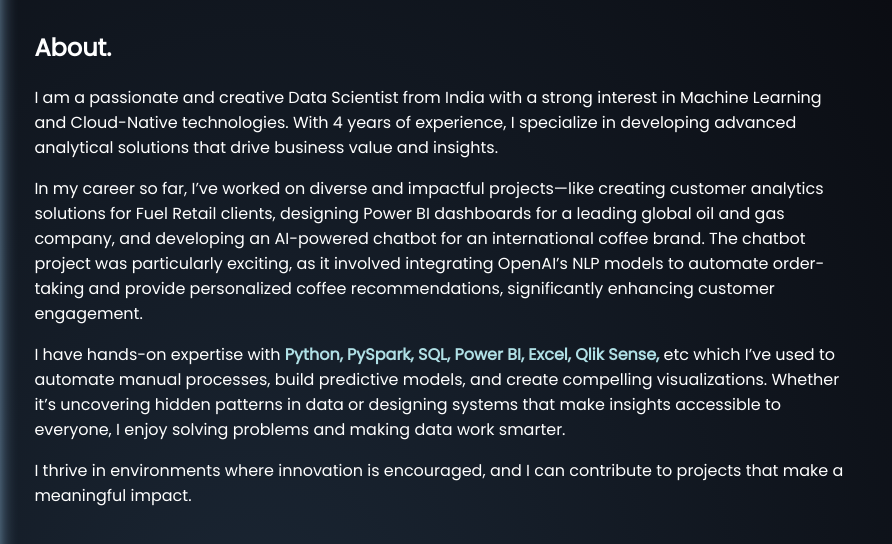
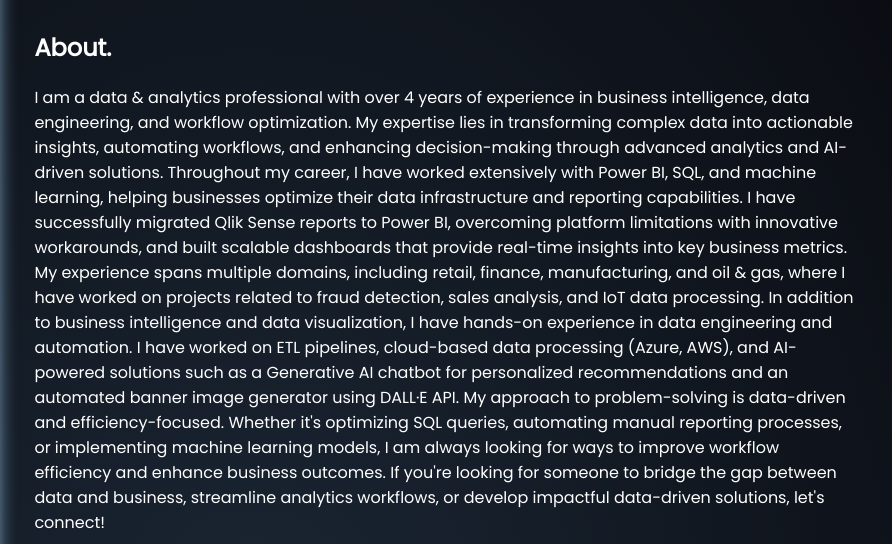
Before and after one commit to raksha-jain/raksha-jain, a plain HTML site: page index.html in a window 1280 px wide. Shown: the part 169-713 px from the top of the page, 388-1280 px from the left. Drawn offline with nearby package versions, Linux system fonts and the light colour scheme.

Commit message:
Update index.html

```diff
--- a/index.html
+++ b/index.html
@@ -66,19 +66,21 @@
             </div>
             <h1>Raksha Jain&nbsp;</h1>
             <h2>About.</h2>
-            <p>I am a passionate and creative Data Scientist from India with a strong interest in Machine Learning and Cloud-Native technologies.
-                With 4 years of experience, I specialize in developing advanced analytical solutions that drive business value and insights.</p>
+            <p>I am a data & analytics professional with over 4 years of experience in business intelligence, data engineering, and workflow optimization.
 
-            <p>In my career so far, I’ve worked on diverse and impactful projects—like creating customer analytics solutions for Fuel Retail clients,
-                designing Power BI dashboards for a leading global oil and gas company, and developing an AI-powered chatbot for an international coffee brand.
-                The chatbot project was particularly exciting, as it involved integrating OpenAI’s NLP models to automate order-taking and provide personalized
-                coffee recommendations, significantly enhancing customer engagement.</p>
+    My expertise lies in transforming complex data into actionable insights, automating workflows, and enhancing decision-making through advanced analytics and AI-driven solutions.
 
-            <p>I have hands-on expertise with <b style="color:powderblue;"> Python, PySpark, SQL, Power BI, Excel, Qlik Sense,</b> etc which I’ve used to automate manual processes,
-                build predictive models, and create compelling visualizations. Whether it’s uncovering hidden patterns in data or designing systems
-                that make insights accessible to everyone, I enjoy solving problems and making data work smarter.</p>
+Throughout my career, I have worked extensively with Power BI, SQL, and machine learning, helping businesses optimize their data infrastructure and reporting capabilities.
+                I have successfully migrated Qlik Sense reports to Power BI, overcoming platform limitations with innovative workarounds, and built scalable dashboards that provide real-time insights into key business metrics.
+                My experience spans multiple domains, including retail, finance, manufacturing, and oil & gas, where I have worked on projects related to fraud detection, sales analysis, and IoT data processing.
 
-            <p>I thrive in environments where innovation is encouraged, and I can contribute to projects that make a meaningful impact.</p>
+In addition to business intelligence and data visualization, I have hands-on experience in data engineering and automation.
+I have worked on ETL pipelines, cloud-based data processing (Azure, AWS), and AI-powered solutions such as a Generative AI chatbot for personalized recommendations and an automated banner image generator using DALL·E API.
+
+My approach to problem-solving is data-driven and efficiency-focused. Whether it's optimizing SQL queries, automating manual reporting processes, or implementing machine learning models,
+                I am always looking for ways to improve workflow efficiency and enhance business outcomes.
+
+If you're looking for someone to bridge the gap between data and business, streamline analytics workflows, or develop impactful data-driven solutions, let's connect!</p>
 
             <h1>Experience.</h1>
             <div>
```
